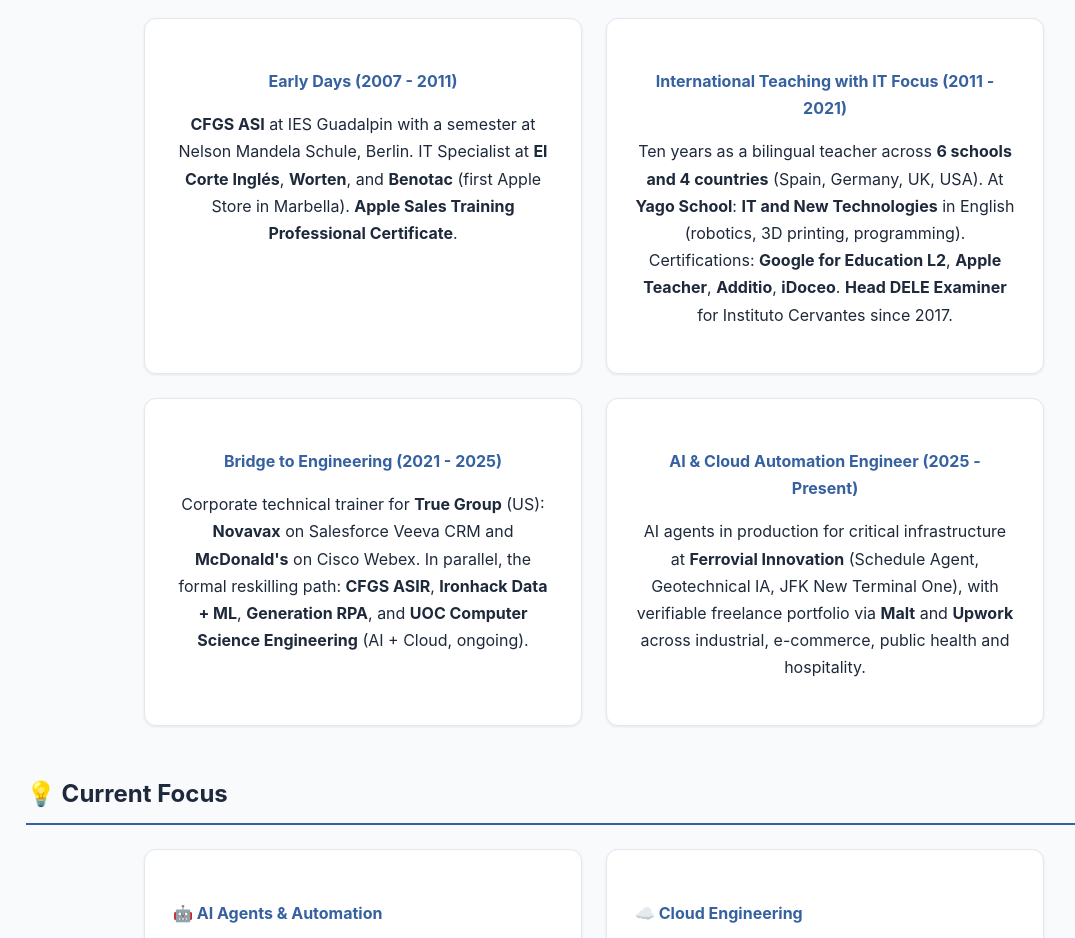
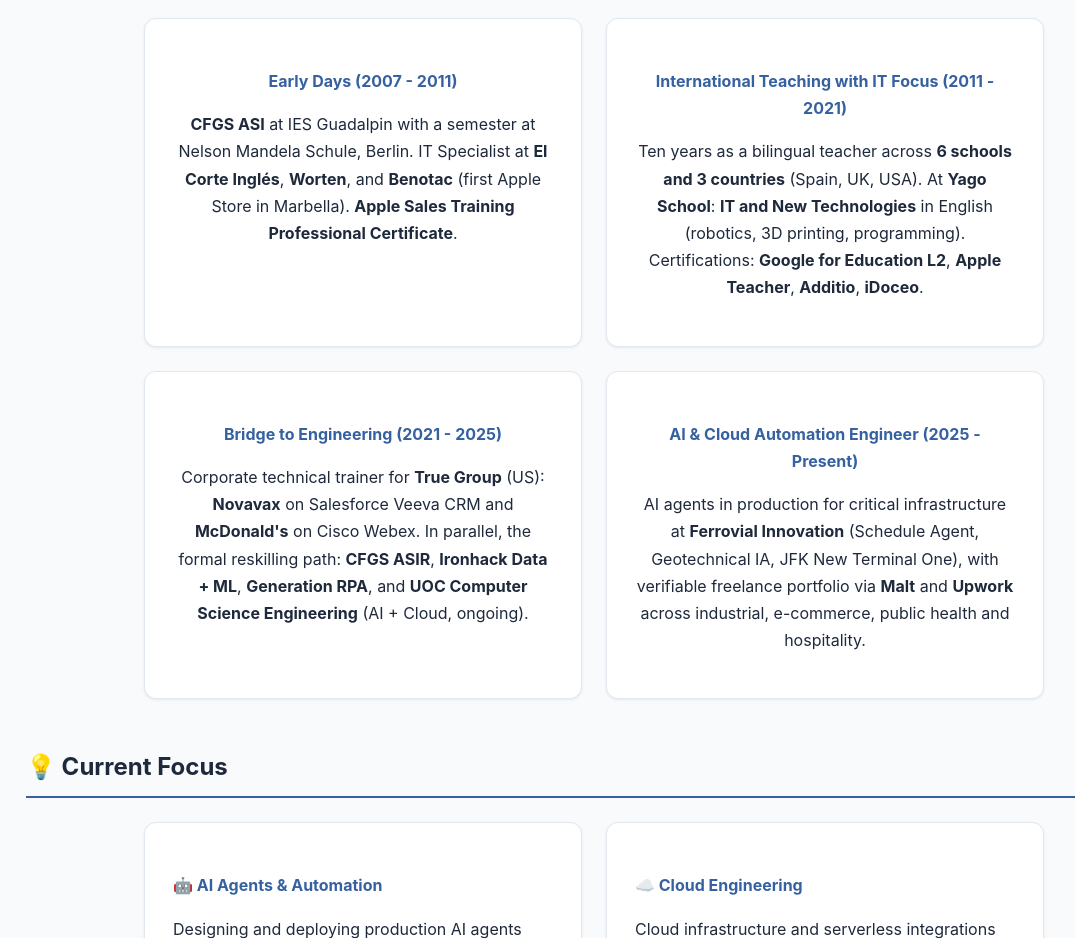
Before and after one commit to miqueasmd/miqueasmd.github.io, a website: page src/pages/about.html in a window 1280 px wide. Shown: the part 2300-3238 px from the top of the page, without its empty margins (46-1121 px from the left). Drawn offline with Linux system fonts and the light colour scheme.

Commit message:
Remove Head DELE Examiner mention and fix Career Journey country count
The Head DELE Examiner credential for Instituto Cervantes is unrelated
to the AI and Cloud Engineer profile that this portfolio targets, so
the user already removed it from the CV. Removing it from the website
too for consistency.

- resume.html: dropped the DELE Examiner sentence from the Bilingual
  International Teacher block tech-adoption certifications line.
- about.html: dropped the same mention from the International Teaching
  with IT Focus Career Journey card.

Also caught a country count mismatch in about.html that I missed in
the previous commit (aaf7106 only fixed resume.html). The Career
Journey card was still claiming 6 schools and 4 countries (Spain,
Germany, UK, USA) for the teaching block. Germany belongs to the IT
block (Berlin exchange during CFGS ASI 2007-2009), not to teaching.
Corrected to 6 schools and 3 countries (Spain, UK, USA), matching the
resume.

```diff
--- a/src/pages/about.html
+++ b/src/pages/about.html
@@ -90,7 +90,7 @@
                     </div>
                     <div class="career-item">
                         <h4>International Teaching with IT Focus (2011 - 2021)</h4>
-                        <p>Ten years as a bilingual teacher across <strong>6 schools and 4 countries</strong> (Spain, Germany, UK, USA). At <strong>Yago School</strong>: <strong>IT and New Technologies</strong> in English (robotics, 3D printing, programming). Certifications: <strong>Google for Education L2</strong>, <strong>Apple Teacher</strong>, <strong>Additio</strong>, <strong>iDoceo</strong>. <strong>Head DELE Examiner</strong> for Instituto Cervantes since 2017.</p>
+                        <p>Ten years as a bilingual teacher across <strong>6 schools and 3 countries</strong> (Spain, UK, USA). At <strong>Yago School</strong>: <strong>IT and New Technologies</strong> in English (robotics, 3D printing, programming). Certifications: <strong>Google for Education L2</strong>, <strong>Apple Teacher</strong>, <strong>Additio</strong>, <strong>iDoceo</strong>.</p>
                     </div>
                     <div class="career-item">
                         <h4>Bridge to Engineering (2021 - 2025)</h4>
```
Also changed, not shown: src/pages/resume.html (+1 -1 lines).
